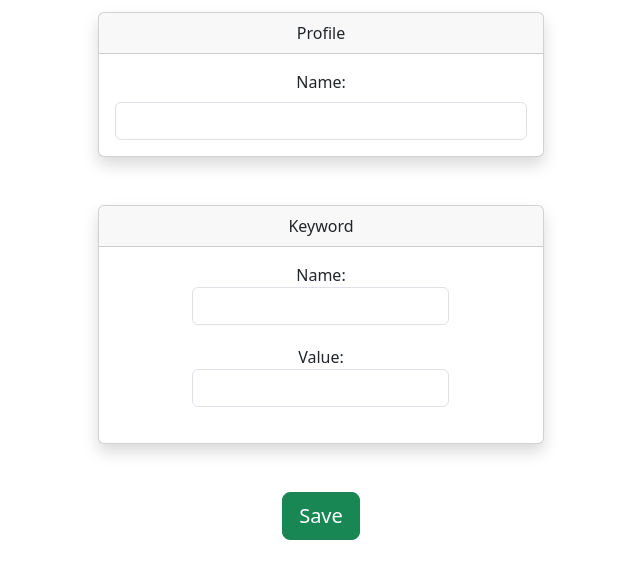
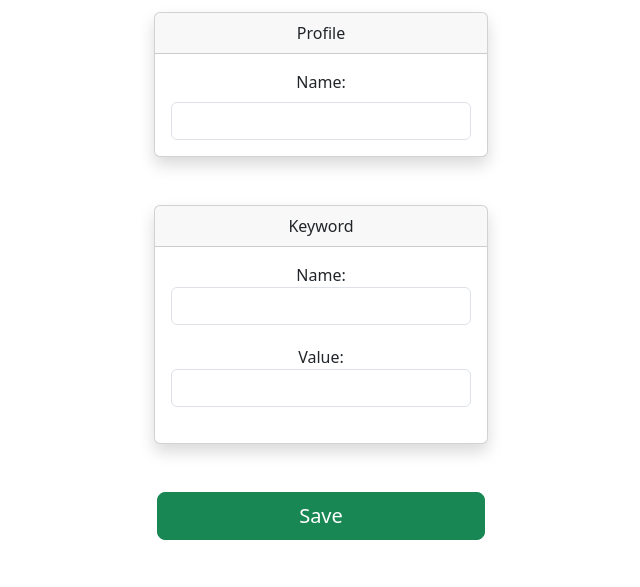
Before and after one commit to CostiVoicu/CV-Scanner, a Django app: page /job_profiles/add_profile in a window 1280 px wide. Shown: the part 146-733 px from the top of the page, without its empty margins (319-959 px from the left). Run offline with Django 4.2, Linux system fonts and the light colour scheme; parts of the project's set-up code (start-up, migrations or seed data) failed here and were passed over; some libraries are stand-ins or nearby versions.

Commit message:
Adjust add profile page design

```diff
--- a/profiles/templates/add_profile.html
+++ b/profiles/templates/add_profile.html
@@ -12,7 +12,7 @@
     <form method="post" action="{% url 'add_profile' %}">
         {% csrf_token %}
         <div class="container d-flex justify-content-center flex-column align-items-center">
-            <div class="card w-md-40 w-xs-75 shadow mb-5 text-center">
+            <div class="card w-xl-30 w-lg-40 w-sm-60 w-xs-100 shadow mb-5 text-center">
                 <div class="card-header">
                     Profile
                 </div>
@@ -26,11 +26,11 @@
                     {% endif %}
                 </div>
             </div>
-            <div class="card w-md-40 w-xs-75 shadow mb-5 text-center">
+            <div class="card w-xl-30 w-lg-40 w-sm-60 w-xs-100 shadow mb-5 text-center">
                 <div class="card-header">
                     Keyword
                 </div>
-                <div class="card-body d-flex justify-content-center">
+                <div class="card-body d-flex flex-column justify-content-center align-items-center">
                     {% if keyword_formset.non_form_errors %}
                         {% for error in keyword_formset.non_form_errors %}
                             <div class="text-danger">{{ error }}</div>
@@ -38,7 +38,7 @@
                     {% endif %}
                     {{ keyword_formset.management_form }}
                     {% for form in keyword_formset %}
-                        <div class="form-row">
+                        <div class="form-row w-100">
                             <div class="form-group col mb-2">
                                 {{ form.name.label_tag }}
                                 {{ form.name}}
@@ -48,7 +48,7 @@
                                     {% endfor %}
                                 {% endif %}
                             </div>
-                            <div class="form-row">
+                            <div class="form-row w-100">
                                 <div class="form-group col mb-2">
                                     {{ form.value.label_tag}}
                                     {{ form.value}}
@@ -63,7 +63,11 @@
                     {% endfor %}
                 </div>
             </div>
-            <button type="submit" class="btn btn-success btn-lg btn-custom-size">Save</button>
+            <div class="row w-100 mb-5">
+                <div class="col d-flex justify-content-center">
+                    <button type="submit" class="btn btn-success btn-lg w-xl-30 w-lg-40 w-sm-60 w-xs-100 ">Save</button>
+                </div>
+            </div>
         </div>
     </form>
 {% endblock content %}
--- a/static/css/style.css
+++ b/static/css/style.css
@@ -7,6 +7,7 @@
 }
 
 .keyword-card{
+    max-width: 100%;
     margin-bottom: 20px;
 }
 
@@ -29,12 +30,24 @@
     margin-bottom: 40px;
 }
 
-.w-xs-75 {
+.w-xs-100 {
     width: 100% !important;
 }
 
-@media (min-width: 768px) {
-    .w-md-40 {
+@media (min-width: 576px) {
+    .w-sm-60 {
+        width: 60% !important;
+    }
+}
+
+@media (min-width: 992px) {
+    .w-lg-40 {
         width: 40% !important;
     }
 }
+
+@media (min-width: 1200px) {
+    .w-xl-30 {
+        width: 30% !important;
+    }
+}
```
